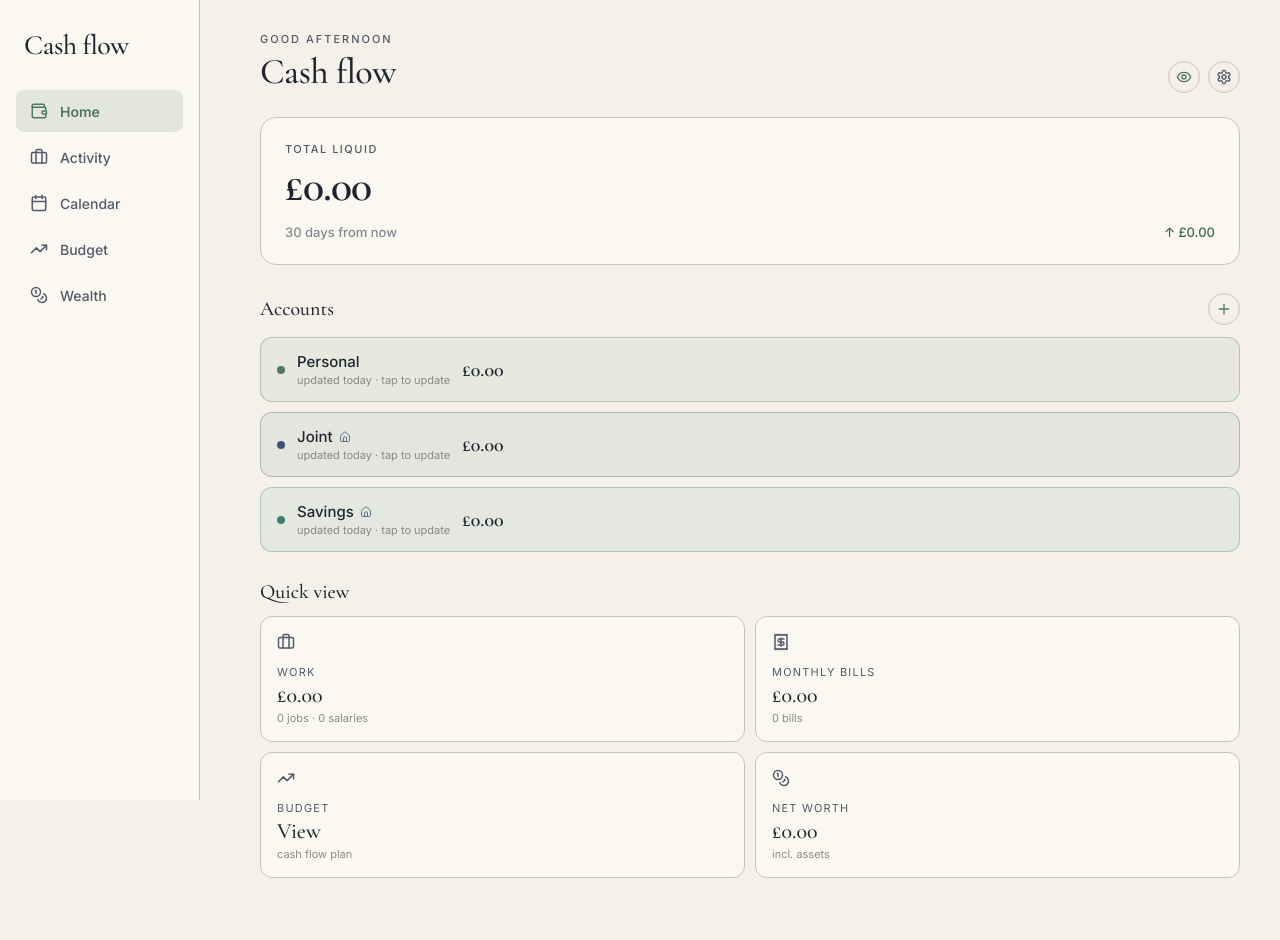
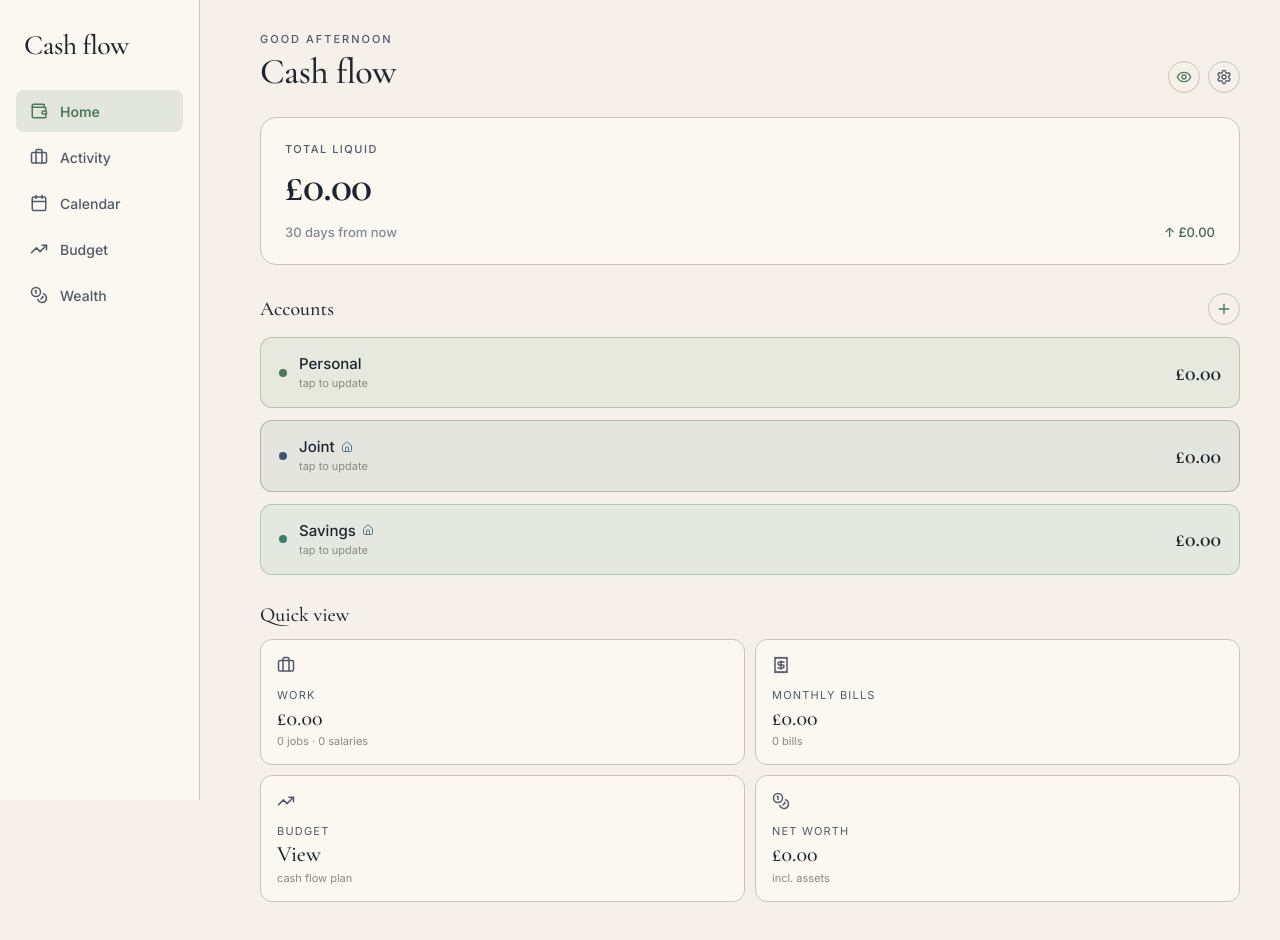
Before and after one commit to theisraelboyd-ai/cashflow, a React (Vite) app: page / in a window 1280 px wide. Shown: the top 940 px of the page. Built offline with nearby package versions, Linux system fonts and the light colour scheme.

Commit message:
v1.2.7 — Home account cards: column flex, breathing room around today line, drift line stacks cleanly

```diff
--- a/package.json
+++ b/package.json
@@ -1,7 +1,7 @@
 {
   "name": "cashflow",
   "private": true,
-  "version": "1.2.5",
+  "version": "1.2.7",
   "type": "module",
   "scripts": {
     "dev": "vite",
--- a/public/sw.js
+++ b/public/sw.js
@@ -2,7 +2,7 @@
 // Strategy: cache-first for all same-origin resources, network fallback.
 // Bumping CACHE_VERSION forces all clients to refetch on next visit.
 
-const CACHE_VERSION = 'v1.2.5';
+const CACHE_VERSION = 'v1.2.7';
 const CACHE_NAME = `cashflow-${CACHE_VERSION}`;
 
 // Skip waiting so a new SW activates immediately on next page load
--- a/src/components/Home.jsx
+++ b/src/components/Home.jsx
@@ -12,7 +12,6 @@ export function Home({ data, setPage, setModal }) {
 
   // Apply view filter for displayed data
   const viewData = useMemo(() => applyViewFilter(data, viewingAs), [data, viewingAs]);
-  const totalLiquid = viewData.accounts.reduce((s, a) => s + Number(a.balance), 0);
 
   const today = new Date();
   // Use actual current time (not midnight) so we don't double-count events
@@ -20,15 +19,34 @@ export function Home({ data, setPage, setModal }) {
   // projection starts AFTER them.
   const horizon = addDays(today, 30);
 
+  // Forecast each account's "balance right now" by walking scheduled events
+  // from lastUpdated to today. This way the displayed balance reflects what
+  // your bank likely says today, not a stale reconciliation snapshot.
+  const forecastedAccounts = useMemo(
+    () => forecastCurrentBalances(viewData, today),
+    [viewData]
+  );
+
+  // Map account.id → forecastedBalance for AccountRow lookup
+  const forecastedById = useMemo(() => {
+    const m = new Map();
+    forecastedAccounts.forEach((a) => m.set(a.id, a.forecastedBalance));
+    return m;
+  }, [forecastedAccounts]);
+
+  // Total Liquid sums forecasted balances - the headline number on the page
+  // should reflect "where you probably are right now", not "where you were
+  // when you last reconciled".
+  const totalLiquid = forecastedAccounts.reduce(
+    (s, a) => s + (Number.isFinite(a.forecastedBalance) ? a.forecastedBalance : Number(a.balance) || 0),
+    0
+  );
+
   const projection = useMemo(() => {
-    // Forecast each account's current balance from its lastUpdated to today,
-    // then project forward. This way the projection starts from where the
-    // user actually is now, not from a stale reconciled value.
     try {
-      const forecasted = forecastCurrentBalances(viewData, today);
       const todayAnchored = {
         ...viewData,
-        accounts: forecasted.map((a) => ({ ...a, balance: a.forecastedBalance })),
+        accounts: forecastedAccounts.map((a) => ({ ...a, balance: a.forecastedBalance })),
       };
       const result = projectBalances(todayAnchored, today, horizon, { includeSpeculative: false, likelyWeight: 0.75, skipEventsAtStart: true });
       return {
@@ -39,7 +57,7 @@ export function Home({ data, setPage, setModal }) {
       console.error('Home projection failed', e);
       return { dayPoints: [], events: [] };
     }
-  }, [viewData]);
+  }, [viewData, forecastedAccounts]);
   const projectedTotal = projection.dayPoints[projection.dayPoints.length - 1]?.total ?? totalLiquid;
   const firstNegative = projection.dayPoints.find((p) => p && p.total < 0);
 
@@ -179,9 +197,9 @@ export function Home({ data, setPage, setModal }) {
         </button>
       </div>
 
-      <div style={{ display: 'flex', flexDirection: 'column', gap: 10 }}>
+      <div style={{ display: 'flex', flexDirection: 'column', gap: 12 }}>
         {viewData.accounts.map((acc) => (
-          <AccountRow key={acc.id} acc={acc} setModal={setModal} data={data} />
+          <AccountRow key={acc.id} acc={acc} setModal={setModal} data={data} forecastedBalance={forecastedById.get(acc.id)} />
         ))}
       </div>
 
@@ -328,19 +346,19 @@ function JointHealthCard({ health, sparklinePoints }) {
   );
 }
 
-function AccountRow({ acc, setModal, data }) {
+function AccountRow({ acc, setModal, data, forecastedBalance }) {
   const { styles, t, privacy } = useTheme();
   const lastUpdate = new Date(acc.lastUpdated);
   const today = new Date();
   const daysSince = Math.floor((today - lastUpdate) / (1000 * 60 * 60 * 24));
 
-  let expected = Number(acc.balance);
-  if (daysSince > 0) {
-    const events = generateEvents(data, lastUpdate, today);
-    events.forEach((ev) => { if (ev.accountId === acc.id) expected += ev.amount; });
-  }
+  const anchor = Number(acc.balance) || 0;
+  const forecast = Number.isFinite(forecastedBalance) ? forecastedBalance : anchor;
+  // Headline = what your bank likely says today (forecasted).
+  // Show drift if forecasted differs meaningfully from anchor (>£1).
+  const drift = forecast - anchor;
+  const showDrift = Math.abs(drift) > 1;
 
-  const showVariance = daysSince > 0 && Math.abs(Number(acc.balance) - expected) > 0.01;
   const accountColor = t.accountColors[acc.colorIdx ?? 0] || t.accent;
   const isHouseholdAcc = acc.ownerId === 'household' || !acc.ownerId;
 
@@ -386,10 +404,12 @@ function AccountRow({ acc, setModal, data }) {
   if (todaysFlow.transfersIn > 0) todayParts.push({ label: 'transfer in', amount: todaysFlow.transfersIn, color: t.income });
   if (todaysFlow.income > 0) todayParts.push({ label: 'income', amount: todaysFlow.income, color: t.income });
 
-  // Tint the card with the account colour. Hex + alpha suffix for translucency.
-  // Theme colours are full hex (#rrggbb), so we append alpha bytes.
-  const tintBg = accountColor + '14';     // ~8% alpha
-  const tintBorder = accountColor + '55'; // ~33% alpha
+  const tintBg = accountColor + '14';
+  const tintBorder = accountColor + '55';
+
+  const driftLabel = daysSince === 0
+    ? 'tap to update'
+    : `${daysSince}d ago · tap to update`;
 
   return (
     <div
@@ -412,16 +432,30 @@ function AccountRow({ acc, setModal, data }) {
                 <HomeIcon size={12} style={{ color: t.secondary, opacity: 0.8 }} title="Household account" />
               )}
             </div>
-            <div style={styles.accountMeta}>
-              {daysSince === 0 ? 'updated today · tap to update' : `${daysSince}d ago · tap to update`}
-            </div>
+            <div style={styles.accountMeta}>{driftLabel}</div>
           </div>
         </div>
         <div style={{ textAlign: 'right' }}>
-          <div className={privacy ? 'private-blur' : ''} style={styles.accountBal}>{fmt(acc.balance)}</div>
-          {showVariance && (
-            <div style={{ fontSize: 11, color: t.textDim, marginTop: 2 }} className={privacy ? 'private-blur' : ''}>
-              expected {fmt(expected)}
+          {/* Headline = forecasted balance ("where you probably are right now").
+              When there's no drift (just reconciled), this equals the anchor anyway. */}
+          <div className={privacy ? 'private-blur' : ''} style={styles.accountBal}>
+            {fmt(forecast)}
+          </div>
+          {showDrift && (
+            <div
+              style={{
+                fontSize: 11,
+                color: t.textDim,
+                marginTop: 4,
+                lineHeight: 1.3,
+              }}
+              className={privacy ? 'private-blur' : ''}
+            >
+              <span style={{ color: t.textFaint }}>anchor </span>
+              <span>{fmt(anchor)}</span>
+              <span style={{ color: drift < 0 ? t.expense : t.income, fontWeight: 600, marginLeft: 6 }}>
+                {drift < 0 ? '−' : '+'}{fmt(Math.abs(drift))}
+              </span>
             </div>
           )}
         </div>
@@ -430,16 +464,17 @@ function AccountRow({ acc, setModal, data }) {
         <div style={{
           display: 'flex',
           flexWrap: 'wrap',
-          gap: '4px 12px',
-          marginTop: 10,
-          paddingTop: 10,
+          gap: '6px 14px',
+          marginTop: 14,
+          paddingTop: 12,
           borderTop: `1px solid ${tintBorder}`,
           fontSize: 11,
           color: t.textFaint,
+          alignItems: 'center',
         }}>
           <span style={{ textTransform: 'uppercase', letterSpacing: 0.5, fontWeight: 600 }}>today</span>
           {todayParts.map((part, i) => (
-            <span key={i} style={{ display: 'inline-flex', alignItems: 'center', gap: 4 }}>
+            <span key={i} style={{ display: 'inline-flex', alignItems: 'center', gap: 5 }}>
               <span style={{ color: t.textDim }}>{part.label}</span>
               <span style={{ color: part.color, fontWeight: 600 }} className={privacy ? 'private-blur' : ''}>
                 {part.amount >= 0 ? '+' : '−'}{fmt(Math.abs(part.amount))}
```
Also changed, not shown: src/lib/styles.js, 1 other file (tests, documents, lock files or other folders).
